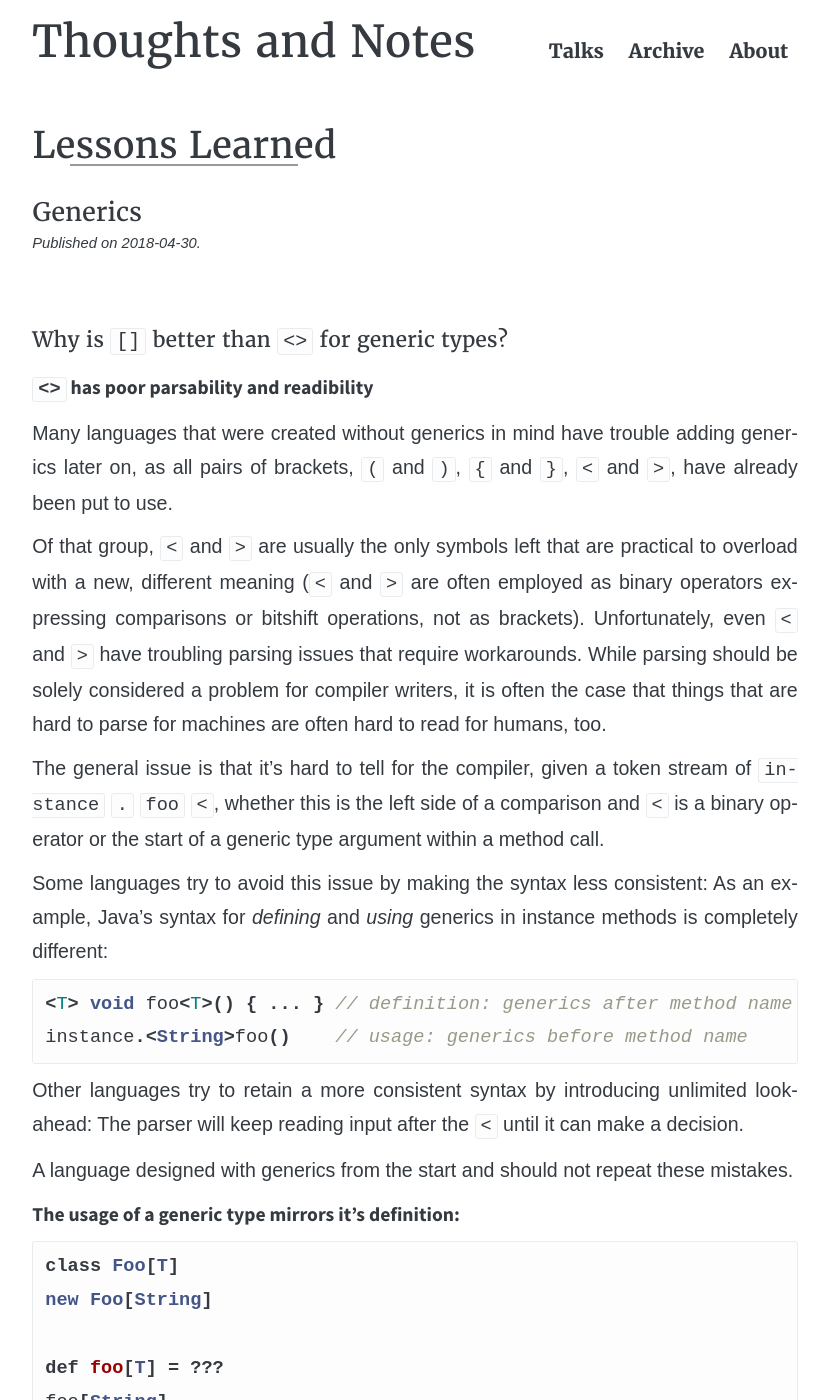
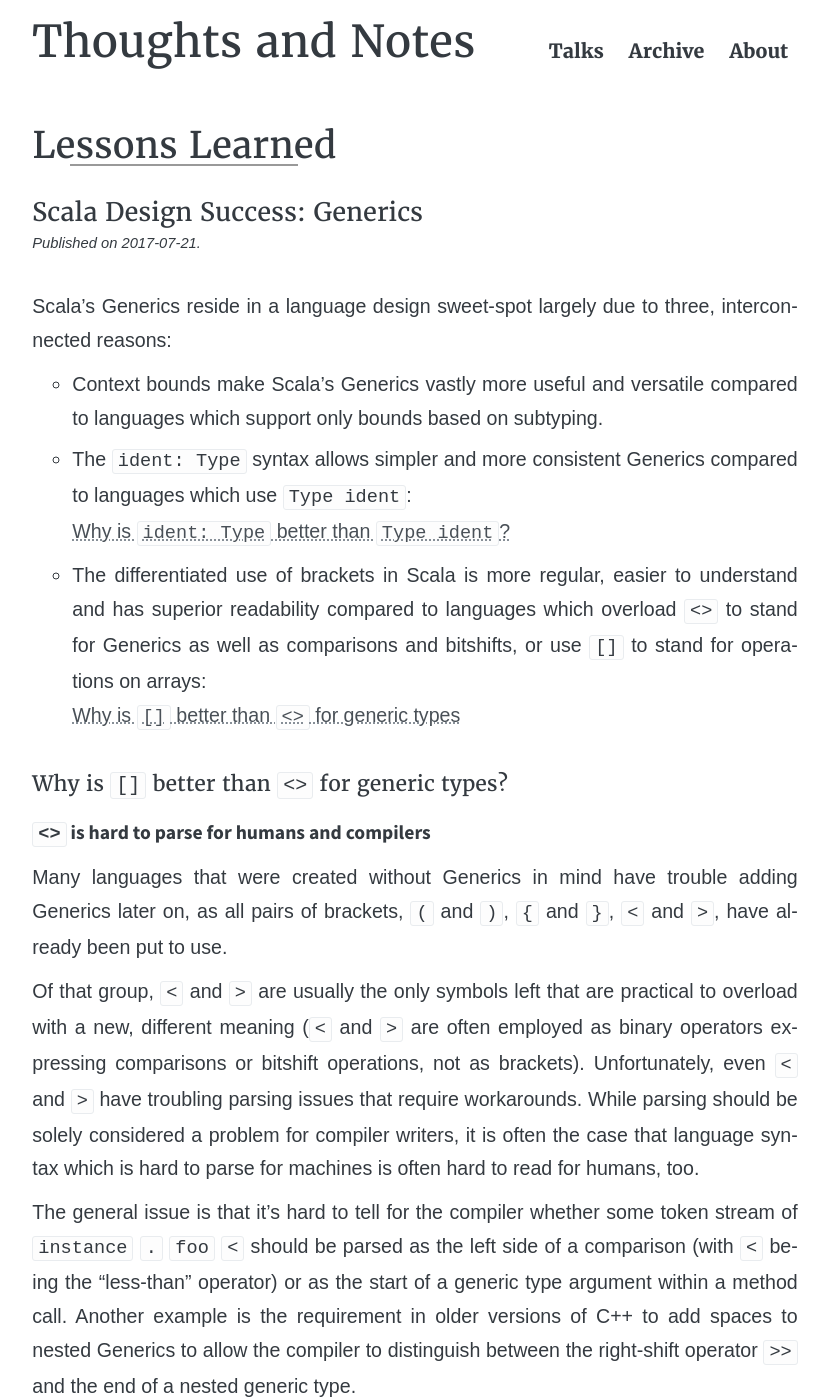
Before and after one commit to soc/soc.me, a Jekyll site: the page built from _lessons-learned/generics.md, in a window 1280 px wide and 1400 px high. Shown: the whole window, without its empty margins (225-1054 px from the left). Built offline with Jekyll 4.4.1, drawn with Linux system fonts in a browser that asks for light colours; some web fonts are replaced; some of the changed text lies outside the part shown.

Commit message:
Publish generics

````diff
--- a/_lessons-learned/generics.md
+++ b/_lessons-learned/generics.md
@@ -1,47 +1,71 @@
 ---
-title:  "Lessons Learned – Generics"
-date:   2018-04-30 12:00:00 +0200
+title:  "Lessons Learned – Scala Design Success: Generics"
+date:   2017-07-21 12:00:00 +0200
 ---
+
+Scala's Generics reside in a language design sweet-spot largely due to three,
+interconnected reasons:
+
+- Context bounds make Scala's Generics vastly more useful and versatile compared
+  to languages which support only bounds based on subtyping.
+- The `ident: Type` syntax allows simpler and more consistent Generics compared
+  to languages which use `Type ident`:<br/>
+  [Why is `ident: Type` better than `Type ident`?](type-annotations)
+- The differentiated use of brackets in Scala is more regular, easier
+  to understand and has superior readability compared to languages which
+  overload `<>` to stand for Generics as well as comparisons and bitshifts,
+  or use `[]` to stand for operations on arrays:<br/>
+  [Why is `[]` better than `<>` for generic types](#why-is--better-than--for-generic-types)
 
 #### Why is `[]` better than `<>` for generic types?
 
-**`<>` has poor parsability and readibility**
+**`<>` is hard to parse for humans and compilers**
 
-Many languages that were created without generics in mind have trouble adding generics later on, as all pairs of brackets, `(` and `)`, `{` and `}`, `<` and `>`, have already been put to use.
+Many languages that were created without Generics in mind have trouble adding Generics later on, as all pairs of brackets, `(` and `)`, `{` and `}`, `<` and `>`, have already been put to use.
 
 Of that group, `<` and `>` are usually the only symbols left that are practical to overload with a new, different meaning (`<` and `>` are often employed as binary operators expressing comparisons or bitshift operations, not as brackets).
-Unfortunately, even `<` and `>` have troubling parsing issues that require workarounds. While parsing should be solely considered a problem for compiler writers, it is often the case that things that are hard to parse for machines are often hard to read for humans, too.
+Unfortunately, even `<` and `>` have troubling parsing issues that require workarounds. While parsing should be solely considered a problem for compiler writers, it is often the case that language syntax which is hard to parse for machines is often hard to read for humans, too.
 
-The general issue is that it's hard to tell for the compiler, given a token stream of `instance` `.` `foo` `<`, whether this is the left side of a comparison and `<` is a binary operator or the start of a generic type argument within a method call.
+The general issue is that it's hard to tell for the compiler whether some token stream of `instance` `.` `foo` `<` should be parsed as the left side of a comparison (with `<` being the "less-than" operator) or as the start of a generic type argument within a method call. Another example is the requirement in older versions of C++ to add spaces to nested Generics to allow the compiler to distinguish between the right-shift operator `>>` and the end of a nested generic type.
 
-Some languages try to avoid this issue by making the syntax less consistent: As an example, Java's syntax for _defining_ and _using_ generics in instance methods is completely different:
+Some languages try to avoid this issue by making the syntax less consistent: As an example, Java's syntax for _defining_ and _using_ Generics differs substantially:
 
 ```java
-<T> void foo<T>() { ... } // definition: generics after method name
-instance.<String>foo()    // usage: generics before method name
+// class definition:  type parameter after class name
+class Foo<T> {}
+// method definition: type parameter before return type
+<T> void foo() { ... }
+// instance method call: type argument before method name
+instance.<String>foo()
+// static method call:   type argument after method name
+Util.foo<String>()
 ```
 
-Other languages try to retain a more consistent syntax by introducing unlimited look-ahead: The parser will keep reading input after the `<` until it can make a decision.
+Other languages try to retain a more consistent syntax by introducing unlimited look-ahead:
+The parser will keep reading input after the `<` until it can make a decision.
 
-A language designed with generics from the start and should not repeat these mistakes.
+A language designed with Generics from the start does not need to repeat these mistakes.
 
-**The usage of a generic type mirrors it's definition:**
+**Consistent syntax makes Generics easier to learn**
+
+Scala has an extremely consistent and straight-forward syntax: Generics (`[T]`) always follow the name of a class or a method.
 
 ```scala
 class Foo[T]
 new Foo[String]
-
 def foo[T] = ???
 foo[String]
 ```
 
-**In Scala, the use of brackets is straight-forward and easy to understand:**
+Every class or method can be thought of having zero or one parameter lists for types and zero or more parameter lists for values.
 
-  - Whenever you see `[]`, you know that everything in between is a type.
-  - Whenever you see `()`, you know it is a parameter list, a single expression or a tuple.
-  - Whenever you see `{}`, you know it is a refinement or block that can contain multiple statements and definitions.
+This simplifies the mental model of Generics and makes them feel less special,
+helping beginners to get up to speed, and improves upon languages which relegate
+Generics to "advanced" parts of their documentation.
 
-**Generics are easier to grasp**
 
-Having type parameters (`[T]`) next to value parameters (`(value: T)`) makes generics feel less "special":
-Scala has zero or one parameter lists for types and zero or more parameter lists for values. This helps getting beginners up to speed and improves upon languages in which generics are completely pushed into "advanced" parts of tutorials.
+**Scala's use of brackets is straight-forward and easy to understand**
+
+  - `[]` encloses types.
+  - `()` groups: for instance a single expression, a parameter list or a tuple.
+  - `{}` sequences: for instance a block that can contain multiple statements and definitions.
````
Also changed, not shown: _lessons-learned/bounds.md (+1 -1 lines), _lessons-learned/notes-on-rust.md (added, +75 -0 lines), _lessons-learned/type-annotations.md (+20 -10 lines), index.md (+3 -1 lines).
